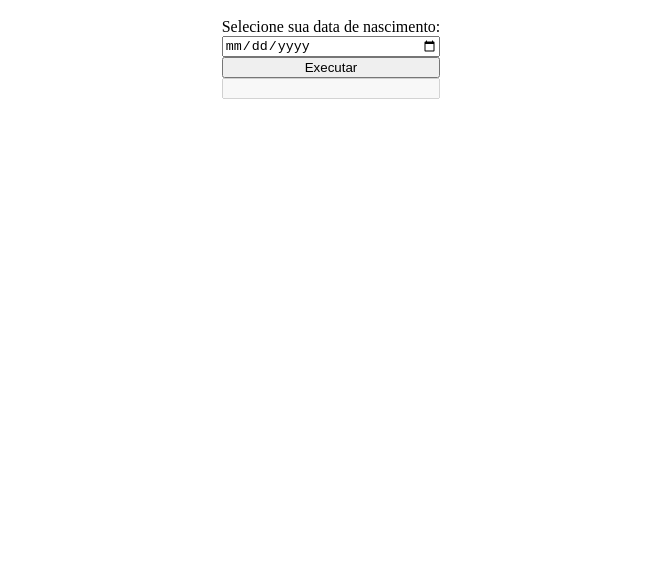
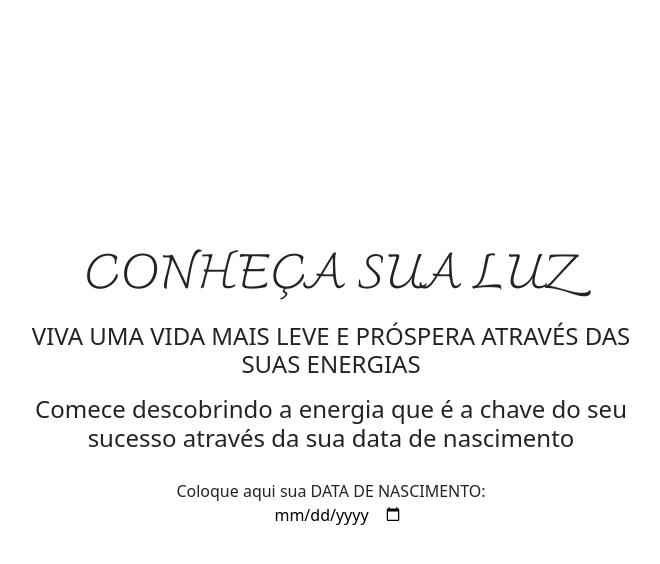
Before and after one commit to pedrovieira31/calculo-data, an Angular app: page / in a window 1280 px wide. Shown: the top 564 px of the page, without its empty margins (309-969 px from the left). Built offline with nearby package versions, Linux system fonts and the light colour scheme.

Commit message:
ajusting html and css

```diff
--- a/angular.json
+++ b/angular.json
@@ -16,15 +16,11 @@
             "outputPath": "dist/calculo-data",
             "index": "src/index.html",
             "main": "src/main.ts",
-            "polyfills": [
-              "zone.js"
-            ],
+            "polyfills": ["zone.js"],
             "tsConfig": "tsconfig.app.json",
-            "assets": [
-              "src/favicon.ico",
-              "src/assets"
-            ],
+            "assets": ["src/favicon.ico", "src/assets"],
             "styles": [
+              "node_modules/bootstrap/dist/css/bootstrap.min.css",
               "src/styles.css"
             ],
             "scripts": []
@@ -77,18 +73,10 @@
         "test": {
           "builder": "@angular-devkit/build-angular:karma",
           "options": {
-            "polyfills": [
-              "zone.js",
-              "zone.js/testing"
-            ],
+            "polyfills": ["zone.js", "zone.js/testing"],
             "tsConfig": "tsconfig.spec.json",
-            "assets": [
-              "src/favicon.ico",
-              "src/assets"
-            ],
-            "styles": [
-              "src/styles.css"
-            ],
+            "assets": ["src/favicon.ico", "src/assets"],
+            "styles": ["src/styles.css"],
             "scripts": []
           }
         }
--- a/src/app/app.component.css
+++ b/src/app/app.component.css
@@ -0,0 +1,39 @@
+.centered-text {
+  text-align: center;
+}
+.allign-div {
+  margin: auto;
+  padding: 10px;
+  display: flex;
+  justify-content: center;
+}
+.form-fields {
+  border: none;
+  align-self: center;
+}
+.allign-form {
+  display: flex;
+  flex-direction: column;
+}
+.vertical-center {
+  margin: auto;
+  width: 50%;
+  padding: 10px;
+  position: absolute;
+  top: 50%;
+  -ms-transform: translateY(-50%) translateX(50%);
+  transform: translateY(-50%) translateX(50%);
+}
+h5 {
+  font-size: -webkit-xxx-large;
+  font-family: Charmonman;
+}
+h4 {
+  font-weight: normal !important;
+}
+a {
+  font-family: Charmonman;
+  text-decoration: none;
+  color: black;
+  font-weight: bold;
+}
--- a/src/app/app.component.html
+++ b/src/app/app.component.html
@@ -1,20 +1,40 @@
-<div class="content" role="main">
-  <div
-    style="
-      margin: auto;
-      width: 50%;
-      padding: 10px;
-      display: flex;
-      justify-content: center;
-    "
-  >
-    <form [formGroup]="form">
-      <div style="display: flex; flex-direction: column">
-        <label>Selecione sua data de nascimento:</label>
-        <input type="date" id="datePicker" formControlName="birthDate" />
-        <button (click)="validateInput()">Executar</button>
-        <input type="text" value="{{ this.form.value.frase }}" disabled />
-      </div>
-    </form>
+<div class="content centered-text" role="main">
+  <div class="vertical-center">
+    <h5>CONHEÇA SUA LUZ</h5>
+    <p></p>
+    <h4>VIVA UMA VIDA MAIS LEVE E PRÓSPERA ATRAVÉS DAS SUAS ENERGIAS</h4>
+    <p></p>
+    <h4>
+      Comece descobrindo a energia que é a chave do seu sucesso através da sua
+      data de nascimento
+    </h4>
+    <p></p>
+    <div class="allign-div">
+      <form [formGroup]="form">
+        <div class="allign-form">
+          <label>Coloque aqui sua DATA DE NASCIMENTO:</label>
+          <input
+            type="date"
+            id="datePicker"
+            class="centered-text form-fields"
+            formControlName="birthDate"
+            (change)="validateInput()"
+          />
+          <p></p>
+          <div *ngIf="this.form.value.frase">
+            <label type="text" class="centered-text form-fields" disabled
+              >{{ this.form.value.frase }}
+            </label>
+            <p></p>
+            <label>
+              Para saber o que isto significa e saber as outras energias, que
+              complementam seu propósito e trazem maior leveza para sua vida,
+              clique no link abaixo:
+            </label>
+            <a href="{{ this.form.value.link }}"> CONHEÇA SUA LUZ </a>
+          </div>
+        </div>
+      </form>
+    </div>
   </div>
 </div>
--- a/src/app/app.component.ts
+++ b/src/app/app.component.ts
@@ -7,12 +7,14 @@ import { FormBuilder, FormGroup } from '@angular/forms';
   styleUrls: ['./app.component.css'],
 })
 export class AppComponent implements OnInit {
+  displayElement = false;
   title = 'calculo-data';
   form: FormGroup;
   constructor(private formBuilder: FormBuilder) {
     this.form = this.formBuilder.group({
       birthDate: [null],
       frase: [null],
+      link: 'https://raquellnumerologa.com/conheca-sua-luz/?fbclid=PAAabtbw3uKx-CaWuq7FjF5PPsuJqUJ_0SJvukuMnXNaBwGlsyOCeBDsyRdRk_aem_Afmikum4txotvYZPoWCVAJWu0sUT7Q9B-cIiSV41GwNHlsP2jsDEjcImy99ExzVrqNk ',
     });
   }
 
@@ -30,10 +32,7 @@ export class AppComponent implements OnInit {
     let reducedDate = this.valueReducer(
       birthDate[2] + birthDate[1] + birthDate[0]
     );
-    let frasePicker = this.frasePicker(reducedDate);
-    console.log(frasePicker);
-    this.form.value.frase = frasePicker;
-    console.log('this.form.value.frase = ' + this.form.value.frase);
+    this.form.value.frase = this.frasePicker(reducedDate);
   }
 
   valueReducer(value: number) {
@@ -52,17 +51,17 @@ export class AppComponent implements OnInit {
 
   frasePicker(value: number) {
     return {
-      1: 'energia numero 1',
-      2: 'energia numero 2',
-      3: 'energia numero 3',
-      4: 'energia numero 4',
-      5: 'energia numero 5',
-      6: 'energia numero 6',
-      7: 'energia numero 7',
-      8: 'energia numero 8',
-      9: 'energia numero 9',
-      11: 'energia numero 11',
-      22: 'energia numero 22',
+      1: 'O seu PROPÓSITO tem a energia do número 1',
+      2: 'O seu PROPÓSITO tem a energia do número 2',
+      3: 'O seu PROPÓSITO tem a energia do número 3',
+      4: 'O seu PROPÓSITO tem a energia do número 4',
+      5: 'O seu PROPÓSITO tem a energia do número 5',
+      6: 'O seu PROPÓSITO tem a energia do número 6',
+      7: 'O seu PROPÓSITO tem a energia do número 7',
+      8: 'O seu PROPÓSITO tem a energia do número 8',
+      9: 'O seu PROPÓSITO tem a energia do número 9',
+      11: 'O seu PROPÓSITO tem a energia do número 11',
+      22: 'O seu PROPÓSITO tem a energia do número 22',
     }[value];
   }
 }
--- a/src/styles.css
+++ b/src/styles.css
@@ -1 +1,6 @@
 /* You can add global styles to this file, and also import other style files */
+@import "~bootstrap/dist/css/bootstrap.min.css";
+@font-face {
+  font-family: "Charmonman";
+  src: url("assets/Charmonman-Regular.ttf");
+}
```
Also changed, not shown: src/assets/Charmonman-Regular.ttf (added).
